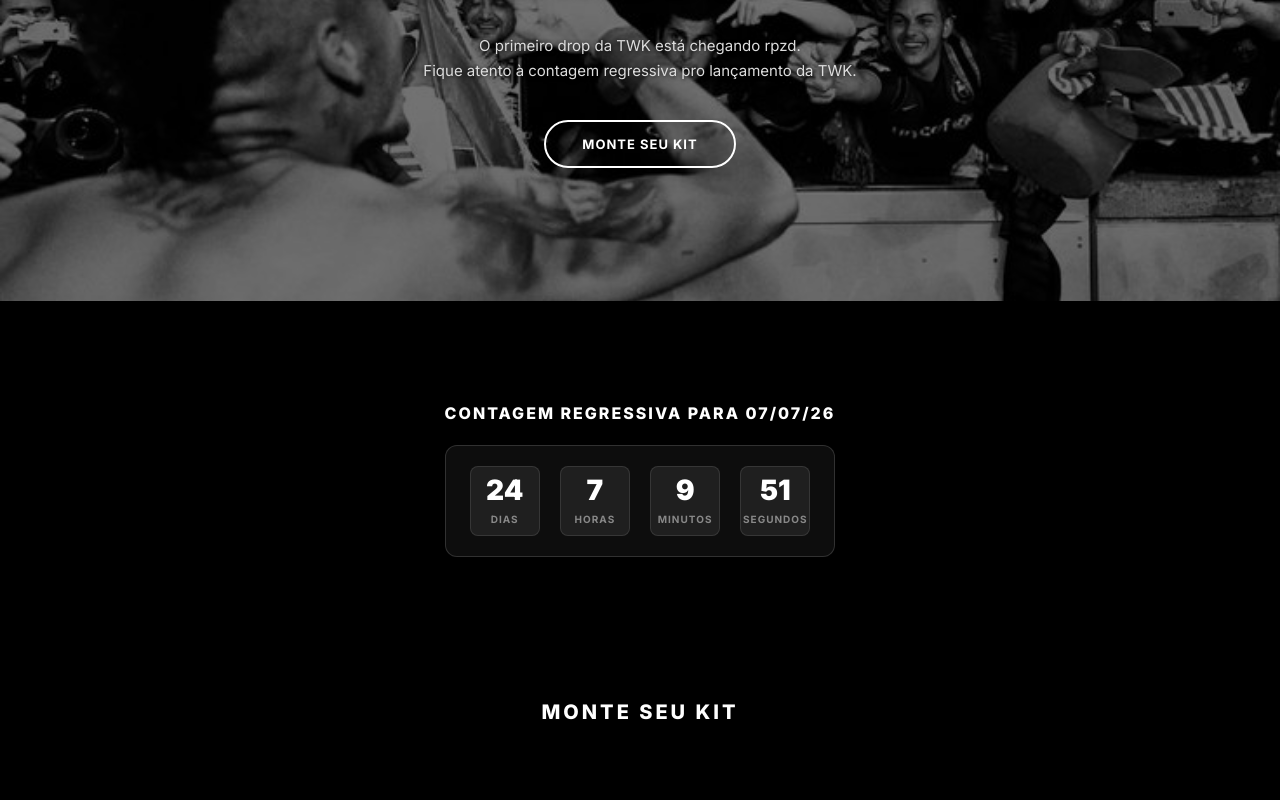
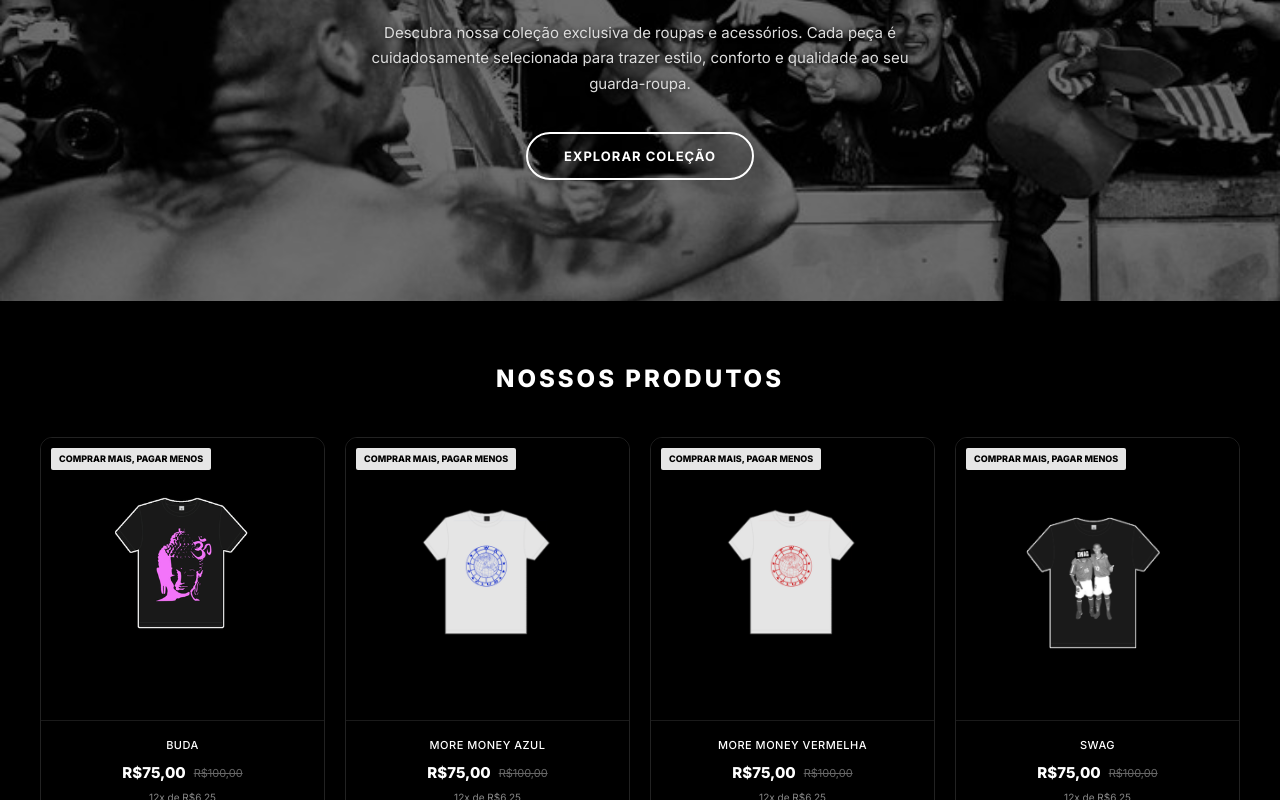
Before and after one commit to Miguelfc123/TWK, a React (Create React App) app: page / in a window 1280 px wide. Shown: the part 420-1220 px from the top of the page. Built offline with nearby package versions, Linux system fonts and the light colour scheme.

Commit message:
Remove recently viewed products section

```diff
--- a/src/assets/css/styles.css
+++ b/src/assets/css/styles.css
@@ -1065,88 +1065,6 @@
   .produtos-grid { grid-template-columns: 1fr; }
 }
 
-/* ===================== COUNTDOWN SECTION ===================== */
-.countdown-section {
-  max-width: 1400px;
-  margin: 60px auto;
-  padding: 40px;
-  display: flex;
-  justify-content: center;
-  align-items: center;
-}
-
-.countdown-container {
-  width: fit-content;
-}
-
-.countdown-container h2 {
-  font-size: 16px;
-  font-weight: 800;
-  letter-spacing: 2px;
-  text-transform: uppercase;
-  color: #fff;
-  margin-bottom: 20px;
-  text-align: center;
-}
-
-.countdown-display {
-  display: grid;
-  grid-template-columns: repeat(4, 1fr);
-  gap: 12px;
-  justify-items: center;
-  background: rgba(255, 255, 255, 0.05);
-  border: 1px solid rgba(255, 255, 255, 0.15);
-  border-radius: 12px;
-  padding: 20px;
-}
-
-.countdown-item {
-  display: flex;
-  flex-direction: column;
-  align-items: center;
-  gap: 8px;
-  padding: 16px;
-  background: rgba(255, 255, 255, 0.08);
-  border: 1px solid rgba(255, 255, 255, 0.1);
-  border-radius: 8px;
-  width: 70px;
-  height: 70px;
-  justify-content: center;
-  min-width: unset;
-}
-
-.countdown-number {
-  font-size: 28px;
-  font-weight: 900;
-  color: #fff;
-  line-height: 1;
-}
-
-.countdown-label {
-  font-size: 10px;
-  font-weight: 700;
-  letter-spacing: 1px;
-  color: #888;
-  text-transform: uppercase;
-}
-
-@media (max-width: 768px) {
-  .countdown-section { padding: 30px 20px; }
-  .countdown-display { grid-template-columns: repeat(4, 1fr); gap: 10px; padding: 16px; }
-  .countdown-item { padding: 12px; width: 60px; height: 60px; }
-  .countdown-number { font-size: 24px; }
-  .countdown-label { font-size: 9px; }
-  .countdown-container h2 { font-size: 14px; margin-bottom: 16px; }
-}
-
-@media (max-width: 480px) {
-  .countdown-section { padding: 20px 15px; }
-  .countdown-display { gap: 8px; padding: 12px; }
-  .countdown-item { padding: 10px; width: 55px; height: 55px; }
-  .countdown-number { font-size: 20px; }
-  .countdown-label { font-size: 8px; }
-}
-
 /* ===================== MIX & MATCH (OUTFIT BUILDER) ===================== */
 .mix-match-container {
   width: 100%;
--- a/src/components/Header.js
+++ b/src/components/Header.js
@@ -112,6 +112,8 @@
       <nav className="main-nav-centered">
         <ul>
           <li><Link to="/">HOME</Link></li>
+          <li><a href="https://wa.me/5511932530679?text=Ol%C3%A1%21%20Gostaria%20de%20falar%20com%20o%20suporte.%20Preciso%20de%20ajuda%20com%20um%20pedido%20ou%20tirar%20uma%20d%C3%BAvida." target="_blank" rel="noopener noreferrer">CONTATO E SUPORTE</a></li>
+          <li><a href="https://wa.me/5511932530679?text=Ol%C3%A1%21%20Gostaria%20de%20solicitar%20uma%20troca%20ou%20devolu%C3%A7%C3%A3o%20de%20um%20pedido." target="_blank" rel="noopener noreferrer">TROCA E DEVOLUÇÃO</a></li>
           <li><a href="https://www.instagram.com/twk.club/" target="_blank" rel="noopener noreferrer">INSTAGRAM</a></li>
         </ul>
       </nav>
--- a/src/pages/PaginaInicial.js
+++ b/src/pages/PaginaInicial.js
@@ -1,16 +1,16 @@
 import React, { useState, useEffect } from 'react';
+import { useSearchParams } from 'react-router-dom';
+import ProductCard from '../components/ProductCard';
 import MixMatch from '../components/MixMatch';
 import headerImg from '../assets/images/header.png';
 
 function PaginaInicial() {
+  const [products, setProducts] = useState([]);
+  const [filteredProducts, setFilteredProducts] = useState([]);
   const [historico, setHistorico] = useState([]);
   const [mostrarHistorico, setMostrarHistorico] = useState(true);
-  const [countdown, setCountdown] = useState({
-    dias: 0,
-    horas: 0,
-    minutos: 0,
-    segundos: 0
-  });
+  const [searchParams] = useSearchParams();
+  const searchTerm = searchParams.get('search');
 
   const formatarTempo = (isoString) => {
     const diff = (new Date() - new Date(isoString)) / 1000;
@@ -20,22 +20,67 @@
     return `Há ${Math.floor(diff / 86400)} dia(s)`;
   };
 
-  const calcularCountdown = () => {
-    const dataAlvo = new Date('2026-07-07T00:00:00').getTime();
-    const agora = new Date().getTime();
-    const diferenca = dataAlvo - agora;
+  useEffect(() => {
+    // Carregue os produtos aqui (você pode usar uma API ou dados locais)
+    const loadProducts = async () => {
+      try {
+        // Substitua isso pela sua fonte de dados real
+        // const response = await fetch('/api/products');
+        // const data = await response.json();
+        // setProducts(data);
 
-    if (diferenca > 0) {
-      const dias = Math.floor(diferenca / (1000 * 60 * 60 * 24));
-      const horas = Math.floor((diferenca % (1000 * 60 * 60 * 24)) / (1000 * 60 * 60));
-      const minutos = Math.floor((diferenca % (1000 * 60 * 60)) / (1000 * 60));
-      const segundos = Math.floor((diferenca % (1000 * 60)) / 1000);
+        // Dados de exemplo
+        setProducts([
+          {
+            id: 1,
+            name: 'Buda',
+            price: '75,00',
+            oldPrice: '100,00',
+            image: process.env.PUBLIC_URL + '/imagens/camisa/buda_carrosel.png',
+            category: 'camiseta',
+          },
+          {
+            id: 3,
+            name: 'More Money Azul',
+            price: '75,00',
+            oldPrice: '100,00',
+            image: process.env.PUBLIC_URL + '/imagens/camisa/twk_azul_carrosel.png',
+            category: 'camiseta',
+            imageScale: 0.7,
+          },
+          {
+            id: 4,
+            name: 'More Money Vermelha',
+            price: '75,00',
+            oldPrice: '100,00',
+            image: process.env.PUBLIC_URL + '/imagens/camisa/twk_vermelha_carrosel.png',
+            category: 'camiseta',
+            imageScale: 0.7,
+          },
+          {
+            id: 5,
+            name: 'Swag',
+            price: '75,00',
+            oldPrice: '100,00',
+            image: process.env.PUBLIC_URL + '/imagens/camisa/SwagCarrosel.png',
+            category: 'camiseta',
+          },
+          {
+            id: 6,
+            name: 'TheEyes',
+            price: '75,00',
+            oldPrice: '',
+            image: process.env.PUBLIC_URL + '/imagens/camisa/theEyesCarrosel.png',
+            category: 'camiseta',
+          },
+        ]);
+      } catch (error) {
+        console.error('Erro ao carregar produtos:', error);
+      }
+    };
 
-      setCountdown({ dias, horas, minutos, segundos });
-    }
-  };
+    loadProducts();
 
-  useEffect(() => {
     const loadHistory = () => {
       const visited = JSON.parse(localStorage.getItem('visitedProducts')) || [];
       setHistorico(visited.slice(0, 2));
@@ -48,10 +93,16 @@
   }, []);
 
   useEffect(() => {
-    calcularCountdown();
-    const intervalId = setInterval(calcularCountdown, 1000);
-    return () => clearInterval(intervalId);
-  }, []);
+    if (searchTerm) {
+      const filtered = products.filter(product =>
+        product.name.toLowerCase().includes(searchTerm.toLowerCase()) ||
+        product.category.toLowerCase().includes(searchTerm.toLowerCase())
+      );
+      setFilteredProducts(filtered);
+    } else {
+      setFilteredProducts(products);
+    }
+  }, [searchTerm, products]);
 
   return (
     <div className="pagina-inicial">
@@ -62,82 +113,34 @@
           <div className="hero-content">
             <h1 className="hero-title">BEM-VINDO À TWK</h1>
             <p className="hero-subtitle">
-              O primeiro drop da TWK está chegando rpzd. <br />
-              Fique atento à contagem regressiva pro lançamento da TWK.
+              Descubra nossa coleção exclusiva de roupas e acessórios. Cada peça é<br />
+              cuidadosamente selecionada para trazer estilo, conforto e qualidade ao seu<br />
+              guarda-roupa.
             </p>
             <div className="hero-buttons">
-              <button className="hero-btn hero-btn-outline" onClick={() => document.querySelector('.mix-match-container')?.scrollIntoView({ behavior: 'smooth' })}>
-                MONTE SEU KIT
+              <button className="hero-btn hero-btn-outline" onClick={() => document.querySelector('.produtos-section')?.scrollIntoView({ behavior: 'smooth' })}>
+                EXPLORAR COLEÇÃO
               </button>
             </div>
           </div>
         </div>
       </section>
 
-      <section className="countdown-section">
-        <div className="countdown-container">
-          <h2>CONTAGEM REGRESSIVA PARA 07/07/26</h2>
-          <div className="countdown-display">
-            <div className="countdown-item">
-              <span className="countdown-number">{countdown.dias}</span>
-              <span className="countdown-label">DIAS</span>
-            </div>
-            <div className="countdown-item">
-              <span className="countdown-number">{countdown.horas}</span>
-              <span className="countdown-label">HORAS</span>
-            </div>
-            <div className="countdown-item">
-              <span className="countdown-number">{countdown.minutos}</span>
-              <span className="countdown-label">MINUTOS</span>
-            </div>
-            <div className="countdown-item">
-              <span className="countdown-number">{countdown.segundos}</span>
-              <span className="countdown-label">SEGUNDOS</span>
-            </div>
-          </div>
+      <div className="produtos-section">
+        <h2>{searchTerm ? `Resultados para: ${searchTerm}` : 'Nossos Produtos'}</h2>
+
+        <div className="produtos-grid">
+          {filteredProducts.length > 0 ? (
+            filteredProducts.map(product => (
+              <ProductCard key={product.id} product={product} />
+            ))
+          ) : (
+            <p>Nenhum produto encontrado.</p>
+          )}
         </div>
-      </section>
+      </div>
 
       <MixMatch />
-
-      {mostrarHistorico && historico.length > 0 && (
-        <div className="floating-historico">
-          <div className="historico-header" style={{ display: 'flex', justifyContent: 'space-between', alignItems: 'center' }}>
-            <span>RECENTEMENTE VISTOS</span>
-            <button
-              onClick={(e) => { e.stopPropagation(); setMostrarHistorico(false); }}
-              style={{
-                background: '#333',
-                border: 'none',
-                borderRadius: '50%',
-                width: '22px',
-                height: '22px',
-                display: 'flex',
-                alignItems: 'center',
-                justifyContent: 'center',
-                fontSize: '14px',
-                color: '#fff',
-                cursor: 'pointer',
-                fontWeight: 'bold'
-              }}
-            >
-              &times;
-            </button>
-          </div>
-          {historico.map((item, index) => (
-            <div key={index} className="historico-item">
-              <div className="hist-img" style={{ width: '60px', height: '80px', minWidth: '60px' }}>
-                <img src={item.image} alt={item.name} style={{ width: '100%', height: '100%', objectFit: 'contain' }} />
-              </div>
-              <div className="hist-info">
-                <span className="hist-price">R$ {item.price}</span>
-                <span className="hist-name">{item.name.substring(0, 20)}{item.name.length > 20 ? '...' : ''}</span>
-                <span className="hist-time">{formatarTempo(item.visitedAt)}</span>
-              </div>
-            </div>
-          ))}
-        </div>
-      )}
     </div>
   );
 }
```
Also changed, not shown: src/components/Footer.js (+7 -0 lines), 1 other file (tests, documents, lock files or other folders).
